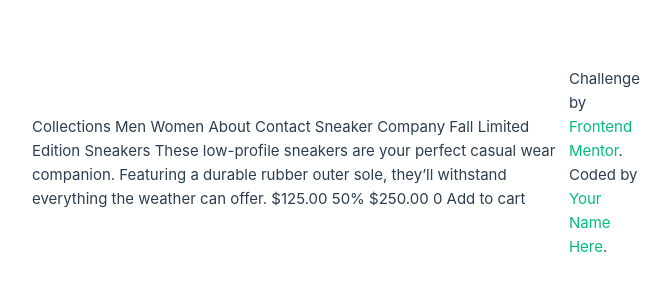
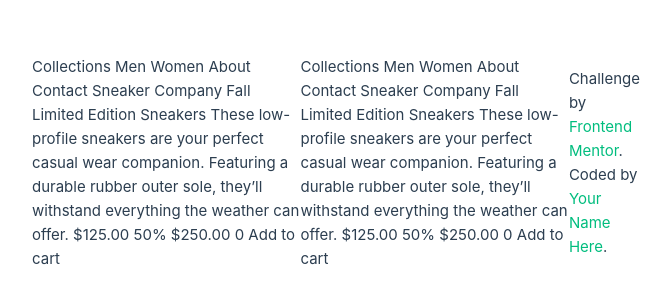
Before and after one commit to javiermruelas/ecommerce-product-page, a Vue app in the folder ecommerce-product-page/: page / in a window 1280 px wide. Shown: the part 237-540 px from the top of the page, without its empty margins (0-671 px from the left). Built offline with nearby package versions, Linux system fonts and the light colour scheme.

Commit message:
updated component

```diff
--- a/ecommerce-product-page/src/App.vue
+++ b/ecommerce-product-page/src/App.vue
@@ -1,11 +1,30 @@
 <script setup>
-import Product from './components/Product.vue';
+import ProductLightBox from './components/ProductLightBox.vue';
 </script>
 
 <template>
   <body>
+    <ProductLightBox></ProductLightBox>
     <main>
-      <Product></Product>
+      Collections
+        Men
+        Women
+        About
+        Contact
+
+        Sneaker Company
+
+        Fall Limited Edition Sneakers
+
+        These low-profile sneakers are your perfect casual wear companion. Featuring a
+        durable rubber outer sole, they’ll withstand everything the weather can offer.
+
+        $125.00
+        50%
+        $250.00
+
+        0
+        Add to cart
     </main>
     <footer>
       <div class="attribution">
```
Also changed, not shown: ecommerce-product-page/src/components/ProductLightBox.vue (renamed from ecommerce-product-page/src/components/Product.vue).
